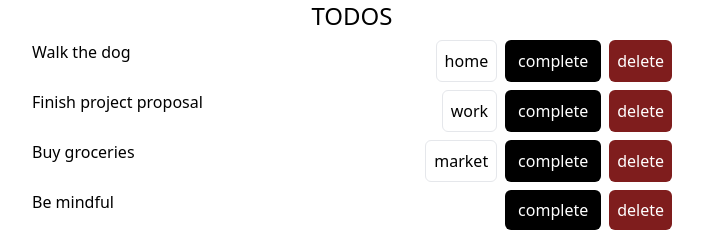
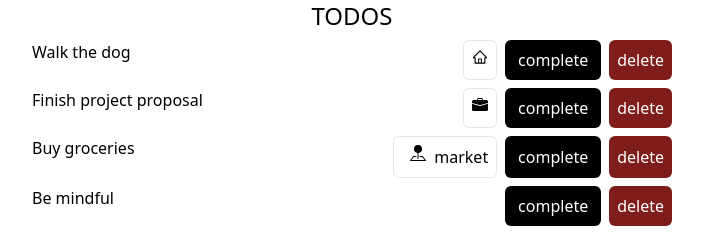
Before and after one commit to jasonmlutz/typescript-todo, a React (Create React App) app: page / in a window 1280 px wide. Shown: the top 232 px of the page, without its empty margins (288-991 px from the left). Built offline with nearby package versions, Linux system fonts and the light colour scheme.

Commit message:
Add icons to place

```diff
--- a/src/App.tsx
+++ b/src/App.tsx
@@ -1,4 +1,6 @@
 import React, { SyntheticEvent, useState } from "react";
+import { AiOutlineHome } from "react-icons/ai";
+import { BsFillBriefcaseFill, BsFillPinMapFill } from "react-icons/bs";
 
 function App() {
   const initialTodos: Todo[] = [
@@ -18,7 +20,6 @@ function App() {
     place?: Place;
   };
 
-  type Place = "home" | "work" | { custom: string };
   type Todo = Readonly<{
     id: number;
     text: string;
@@ -30,16 +31,26 @@ function App() {
     readonly done: true;
   };
 
-  function placeToString(place: Place): string | null {
-    // Takes a Place and returns a string
-    // that can be used for the place label UI
-    if (place === "home" || place === "work") {
-      return place;
-    } else if (place.custom.length) {
-      return place.custom;
-    } else {
-      return null;
+  type Place = "home" | "work" | { custom: string };
+  type PlaceLabel = {
+    text: string | null;
+    icon: JSX.Element | null;
+  };
+
+  function placeLabel(place: Place): PlaceLabel {
+    if (place === "home") {
+      return { text: null, icon: <AiOutlineHome /> };
     }
+    if (place === "work") {
+      return { text: null, icon: <BsFillBriefcaseFill /> };
+    }
+    if (place.custom) {
+      return {
+        text: place.custom,
+        icon: <BsFillPinMapFill className="mx-2" />,
+      };
+    }
+    return { text: null, icon: null };
   }
 
   function toggleTodo(todo: Todo): Todo {
@@ -98,8 +109,9 @@ function App() {
           {todo.text}
         </div>
         {todo.place ? (
-          <div className="ml-2 p-2 rounded-md border border:black bg-white">
-            {placeToString(todo.place)}
+          <div className="ml-2 p-2 rounded-md border border:black bg-white flex flex-row">
+            {placeLabel(todo.place).icon}
+            {placeLabel(todo.place).text}
           </div>
         ) : null}
         <button
```
